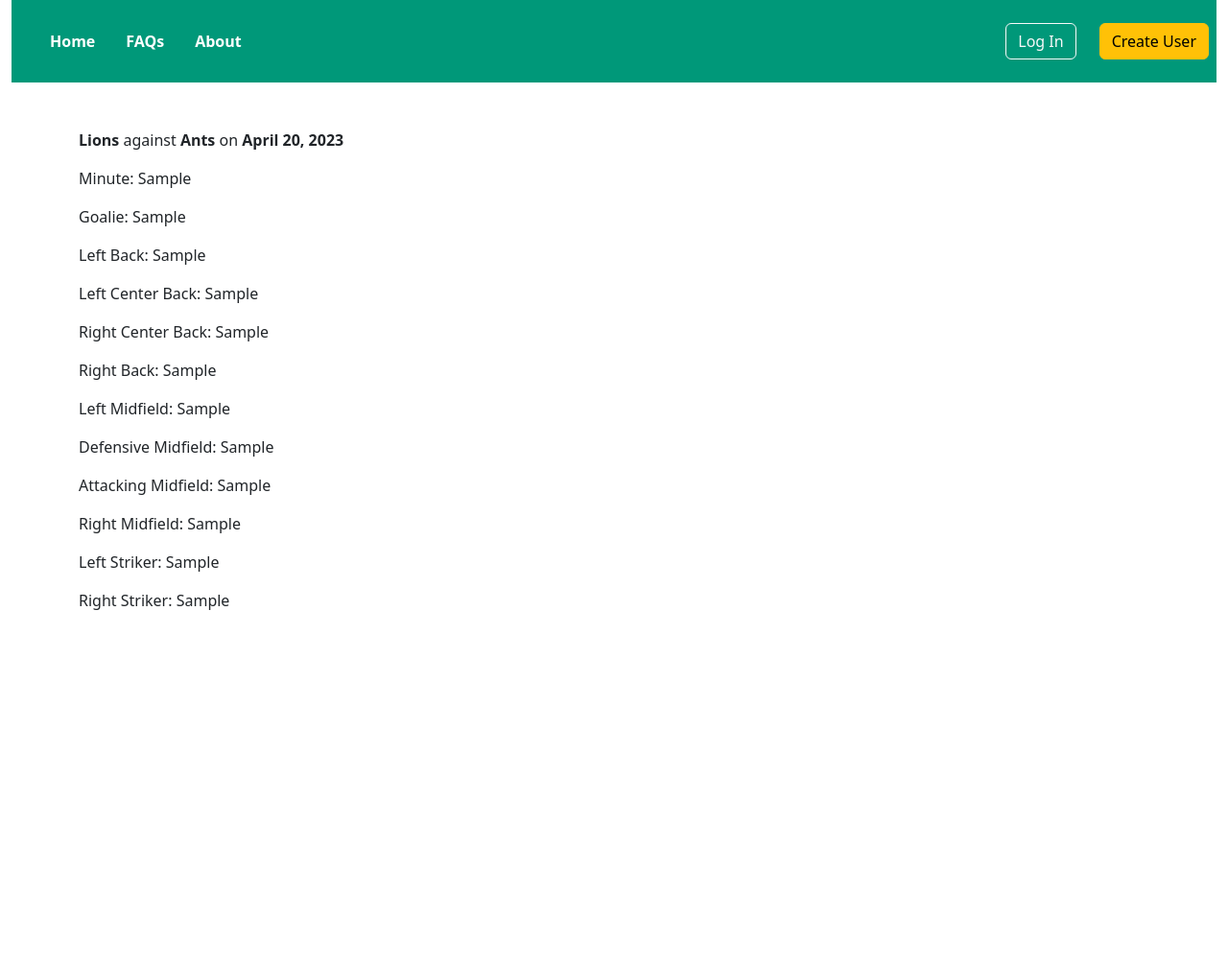
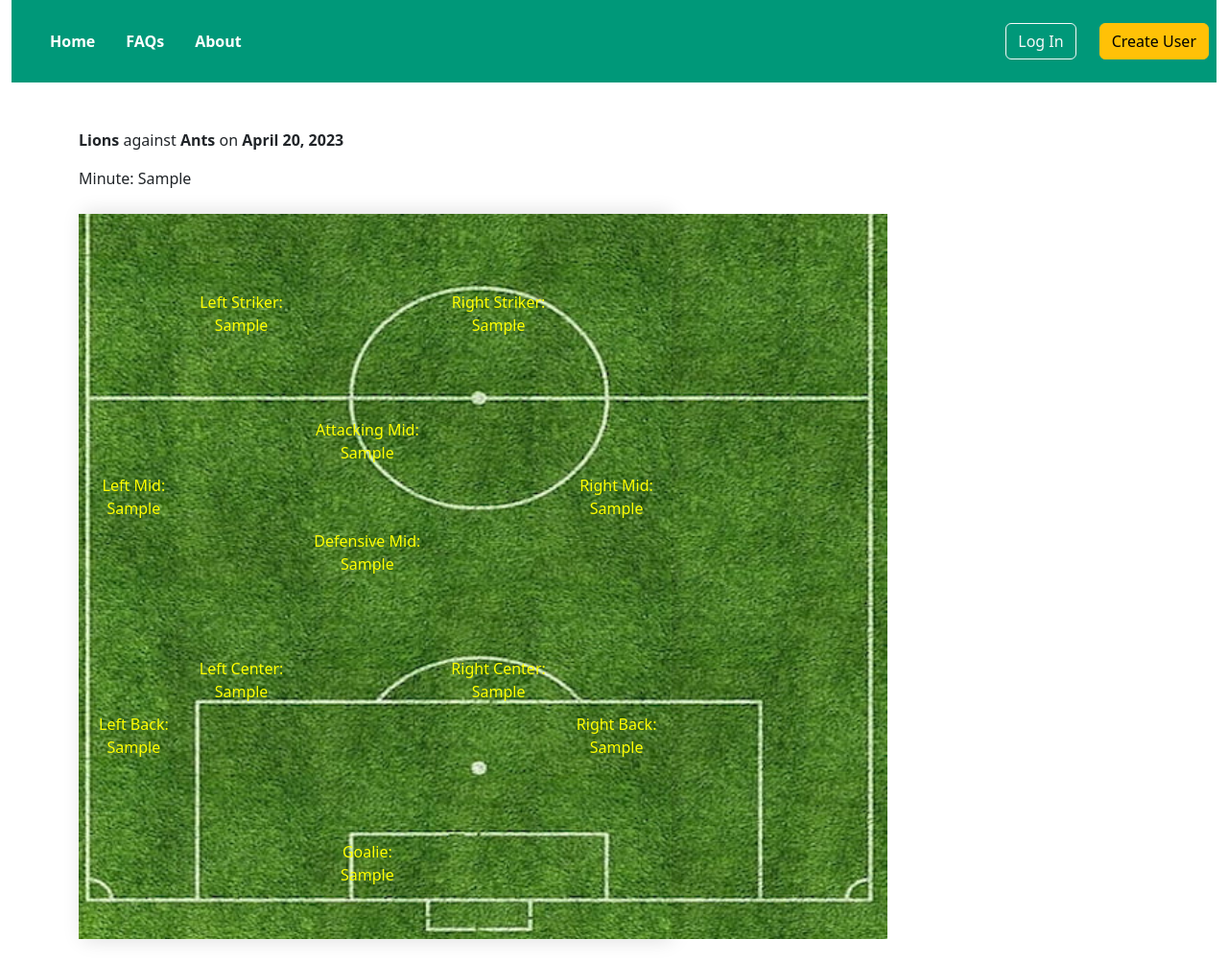
Before and after one commit to conoromahony/soccer_lineup, a Django app: template lineups/templates/lineups/view_lineup.html in a window 1280 px wide. Shown: the whole page at 96% size. Before the commit the page ends 636 px from the top, so only its background shows below. Run offline with Django 4.2, Linux system fonts and the light colour scheme; data comes from the database, SQL or seed files in the repository; both versions use the stored data as it was after the commit; tables that the repository leaves empty hold one stand-in row (values such as "Sample post"); the template is opened without the code that fills it: values that come from a table or form of the project are taken from there, most other values are stand-ins (such as "Sample title", 1, 10 or a date in 2020); some libraries are stand-ins or nearby versions.

```diff
--- a/lineups/templates/lineups/view_lineup.html
+++ b/lineups/templates/lineups/view_lineup.html
@@ -5,17 +5,94 @@
 {% block content %}
     <p><strong>{{ lineup.team_name }}</strong> against <strong>{{ lineup.opponent }}</strong> on <strong>{{ lineup.game_date }}</strong></p>
     {% for position in positions %}
-        <p>Minute: {{ position.0 }}</p>
-        <p>Goalie: {{ position.1 }}</p>
-        <p>Left Back: {{ position.2 }}</p>
-        <p>Left Center Back: {{ position.3 }}</p>
-        <p>Right Center Back: {{ position.4 }}</p>
-        <p>Right Back: {{ position.5 }}</p>
-        <p>Left Midfield: {{ position.6 }}</p>
-        <p>Defensive Midfield: {{ position.7 }}</p>
-        <p>Attacking Midfield: {{ position.8 }}</p>
-        <p>Right Midfield: {{ position.9 }}</p>
-        <p>Left Striker: {{ position.10 }}</p>
-        <p>Right Striker: {{ position.11 }}</p>
+      <p>Minute: {{ position.0 }}</p>
+      <div class="soccer_pitch">
+        <table class="soccer_field">
+          <tr class="row1">
+            <td class="column2"></td>
+            <td class="column3"></td>
+            <td class="column4"></td>
+            <td class="column5"></td>
+            <td class="column6"></td>
+          </tr>
+          <tr class="row2">
+            <td class="column2"></td>
+            <td class="column3 player"><span style="color: yellow">Left Striker:<br />{{ position.10 }}</span></td>
+            <td class="column4"></td>
+            <td class="column5 player"><span style="color: yellow">Right Striker:<br />{{ position.11 }}</span></td>
+            <td class="column6"></td>
+          </tr>
+          <tr class="row3">
+            <td class="column2"></td>
+            <td class="column3"></td>
+            <td class="column4"></td>
+            <td class="column5"></td>
+            <td class="column6"></td>
+          </tr>
+          <tr class="row4">
+            <td class="column2"></td>
+            <td class="column3"></td>
+            <td class="column4 player"><span style="color: yellow">Attacking Mid:<br />{{ position.8 }}</span></td>
+            <td class="column5"></td>
+            <td class="column6"></td>
+          </tr>
+          <tr class="row5">
+            <td class="column2 player"><span style="color: yellow">Left Mid:<br />{{ position.6 }}</span></td>
+            <td class="column3"></td>
+            <td class="column4"></td>
+            <td class="column5"></td>
+            <td class="column6 player"><span style="color: yellow">Right Mid:<br />{{ position.9 }}</span></td>
+          </tr>
+          <tr class="row6">
+            <td class="column2"></td>
+            <td class="column3"></td>
+            <td class="column4 player"><span style="color: yellow">Defensive Mid:<br />{{ position.7 }}</span></td>
+            <td class="column5"></td>
+            <td class="column6"></td>
+          </tr>
+          <tr class="row7">
+            <td class="column2"></td>
+            <td class="column3"></td>
+            <td class="column4"></td>
+            <td class="column5"></td>
+            <td class="column6"></td>
+          </tr>
+          <tr class="row8">
+            <td class="column2"></td>
+            <td class="column3 player"><span style="color: yellow">Left Center:<br />{{ position.3 }}</span></td>
+            <td class="column4"></td>
+            <td class="column5 player"><span style="color: yellow">Right Center:<br />{{ position.4 }}</span></td>
+            <td class="column6"></td>
+          </tr>
+          <tr class="row9">
+            <td class="column2 player"><span style="color: yellow">Left Back:<br />{{ position.2 }}</span></td>
+            <td class="column3"></td>
+            <td class="column4"></td>
+            <td class="column5"></td>
+            <td class="column6 player"><span style="color: yellow">Right Back:<br />{{ position.5 }}</span></td>
+          </tr>
+          <tr class="row10">
+            <td class="column2"></td>
+            <td class="column3"></td>
+            <td class="column4"></td>
+            <td class="column5"></td>
+            <td class="column6"></td>
+          </tr>
+          <tr class="row11">
+            <td class="column2"></td>
+            <td class="column3"></td>
+            <td class="column4 player"><span style="color: yellow">Goalie:<br />{{ position.1 }}</span></td>
+            <td class="column5"></td>
+            <td class="column6"></td>
+          </tr>
+          <tr class="row12">
+            <td class="column2"></td>
+            <td class="column3"></td>
+            <td class="column4"></td>
+            <td class="column5"></td>
+            <td class="column6"></td>
+          </tr>
+        </table>
+      </div>
     {% endfor %}
 {% endblock %}
```
Also changed, not shown: home/templates/home/faqs.html (+19 -3 lines), lineups/views.py (+70 -64 lines), db.sqlite3.
